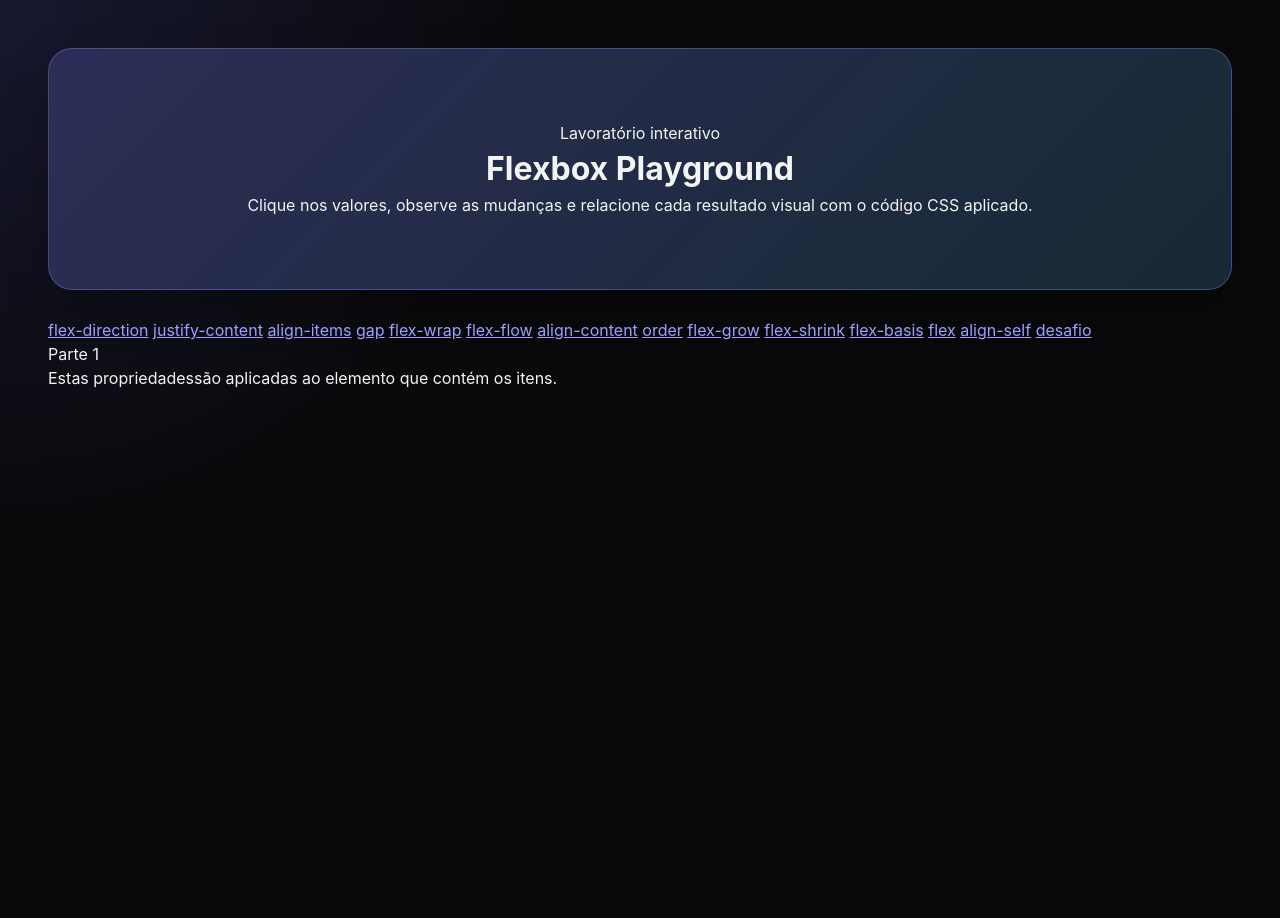
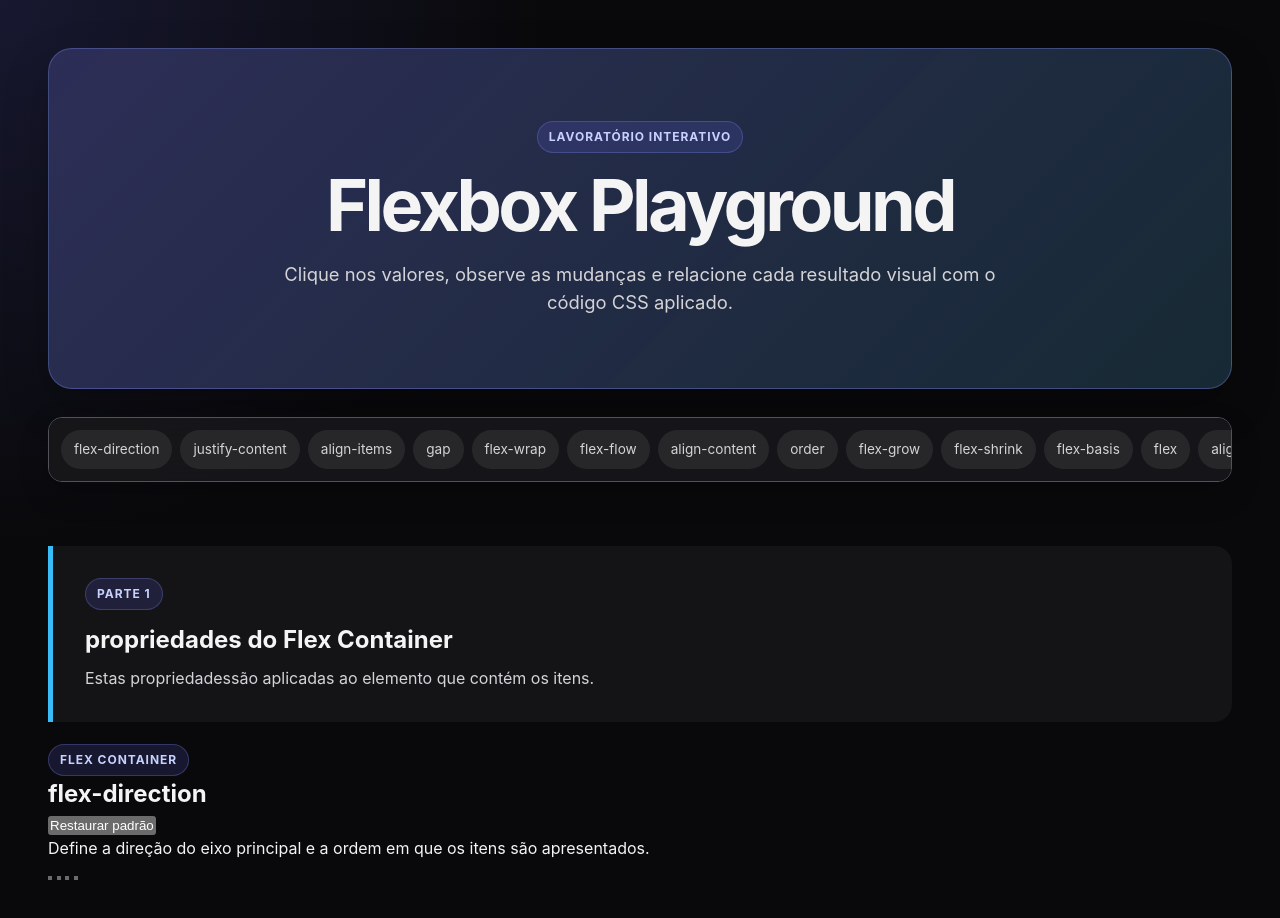
Before and after one commit to othurblox-star/1_ano_sesc_senac, a plain HTML site: page flexbox/index.html in a window 1280 px wide. Before the commit the page ends 800 px from the top, so only its background shows below. Drawn offline with Linux system fonts and the light colour scheme.

Commit message:
V1.0.1
Updates to index.html:

1. Fixed bugs in the navigation menu.
2. Added styling to the `group-header` class.
3. Started creating the project's first section (`flex-direction`).

Updates to style.css:

1. Added styling for the `.property-navigation` class.
2. Added styling for the `main` tag.
3. Added styling for the `.group-header` class.

```diff
--- a/flexbox/index.html
+++ b/flexbox/index.html
@@ -64,9 +64,39 @@
     =================================================== -->
     <header class="group-header">
         <span>Parte 1</span>
+        <h2>propriedades do Flex Container</h2>
         <p>Estas propriedadessão aplicadas ao elemento que contém os itens.</p>
     </header>
+
+    <!-- ===================================================
+         SEÇÃO: flex-direction
+         Define a derição do eixo principal e a ordem inicial dos itens.
+         O id permite acessar esta seção pelo menu de navegação.
+    =================================================== -->
+    <section>
+        <!-- Agrupa o titulo da propriedade e o botão que restaura o valor inicial. -->
+        <div class="demo-heading">
+            <div>
+                <span class="property-type">Flex Container</span>
+                <h2>flex-direction</h2>
+            </div>
+            <button type="button" class="reset-button" data-reset-section="direction">Restaurar padrão</button>
+         </div>
+
+         <p class="demo-introduction">
+            Define a direção do eixo principal e a ordem em que os itens são apresentados.
+         </p>
+
+         <!--
+            Grupo de botões com os valores da propriedade role="group" e aria-label ajudam leitores de tela data-* guarada o valor que será lido pelo JavaScript. aria-pressed informal qual botão está ativo.
+         -->
+        <div class="buttons" role="group" aria aria-label="Valores de flex direction">
+           <button type="button" data-direction="row" aria aria-pressed="true"></button>
+           <button type="button" data-direction="row-reverse" aria aria-pressed="false"></button>
+           <button type="button" data-direction="" aria aria-pressed="false"></button>
+           <button type="button" data-direction="" aria aria-pressed="false"></button>
+        </div>
+    </section>
 </main>
-
 </body>
 </html>
--- a/flexbox/style/style.css
+++ b/flexbox/style/style.css
@@ -62,7 +62,7 @@ select:focus-visible {
 }
 
 /* ===========================================
-   Configurações gerais
+   Cabeçalho de navegação
 =========================================== */
 
 .page-header {
@@ -80,3 +80,92 @@ select:focus-visible {
     border-radius: 24px;
     box-shadow: var(--shadow);
 }
+
+.page-label,
+.property-type,
+.group-header span {
+    display: inline-flex;
+    align-items: center;
+    width: fit-content;
+    padding: 6px 11px;
+    color: #c7d2fe;
+    background-color: rgba(99, 102, 241, 0.16);
+    border: 1px solid rgba(129, 140, 248, 0.28);
+    border-radius: 999px;
+    font-size: 0.75rem;
+    font-weight: 700;
+    letter-spacing: 0.08em;
+    text-transform: uppercase;
+}
+
+.page-header h1 {
+    margin-top: 16px;
+    font-size: clamp(2rem, 7vw, 4.5rem);
+    line-height: 1;
+    letter-spacing: -0.05em;
+}
+
+.page-header p {
+    max-width: 760px;
+    margin: 20px auto 0;
+    color: var(--text-muted);
+    font-size: clamp(1rem, 2vw, 1.15rem); /*     1.15rem*/
+}
+
+.property-navigation {
+    position: sticky;
+    top: 12px;
+    z-index: 20;
+    display: flex;
+    gap: 8px;
+    flex-wrap: nowrap;
+    max-width: 1200px;
+    margin: 0 auto 36px;
+    padding: 12px;
+    overflow-x: auto;
+    background-color: rgba(24, 24, 27, 0.9);
+    border: 1px solid var(--border);
+    border-radius: 14px;
+    box-shadow: 0 12px 30px rgba(0, 0, 0, 0.2);
+    backdrop-filter: blur(14px);
+}
+
+.property-navigation a {
+    flex: 0 0 auto;
+    padding: 8px 12px;
+    color: var(--text-muted);
+    background-color: var(--surface-soft);
+    border: 1px solid  transparent;
+    border-radius: 999px;
+    text-decoration: none;
+    font-size: 0.85rem;
+    transition:  0.2s;
+}
+
+/* =============================================
+    Grupos e seções
+============================================== */
+
+main {
+    max-width: 1200px;
+    margin: 0 auto;
+}
+
+.group-header {
+    margin: 64px 0 22px;
+    padding: clamp(20px, 4vw, 32px);
+    background-color: rgba(24, 24, 27, 0.76);
+    border-left: 5px solid var(--accent);
+    border-radius: 0 var(--radius-large) var(--radius-large) 0;
+}
+
+.group-header h2 {
+    margin-top: 12px;
+    color: var(--text);
+    font-size: clamp(1.6rem, 4vw, 2,5rem);
+}
+
+.group-header p {
+    margin-top: 8px;
+    color: var(--text-muted);
+}
```
